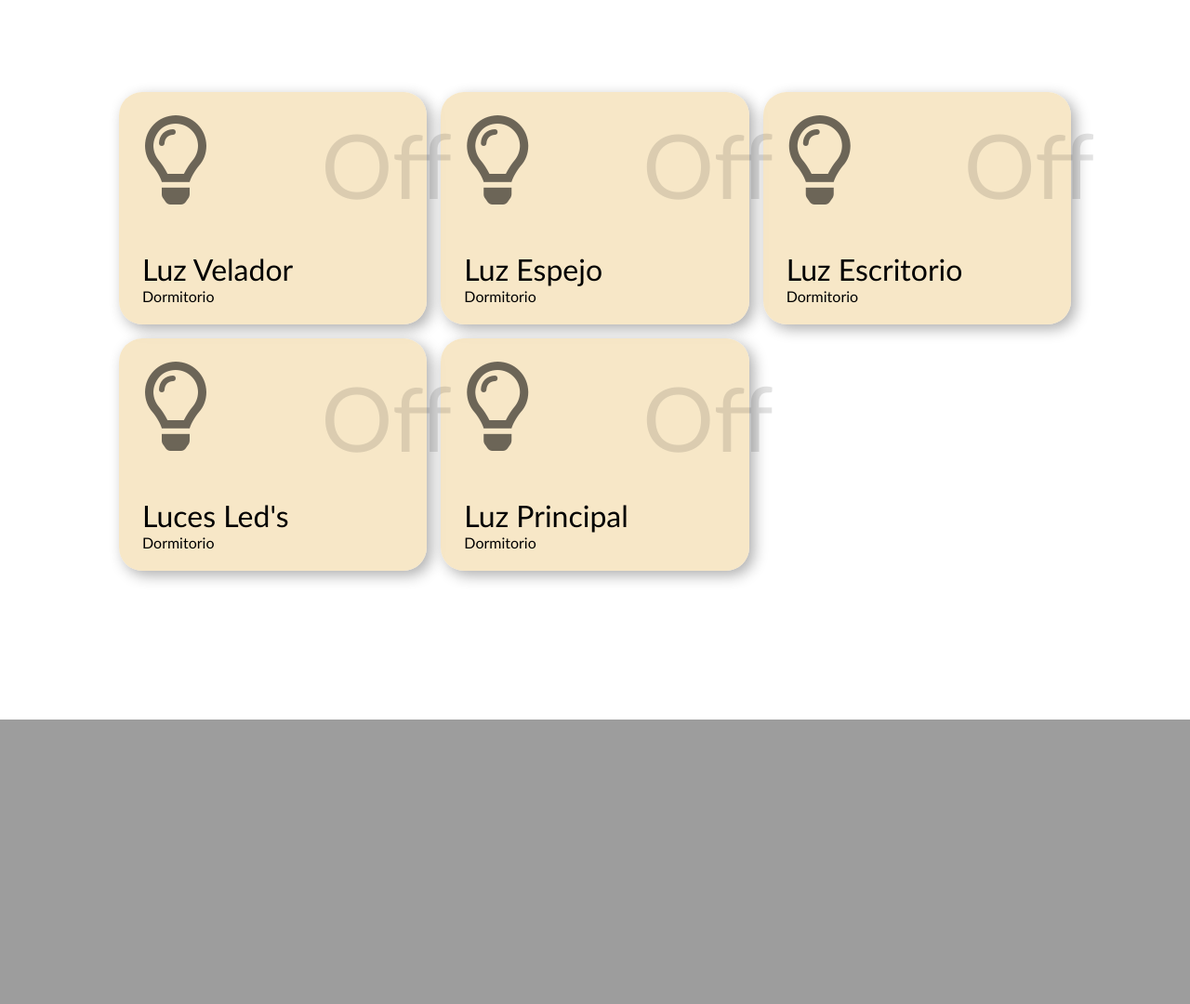
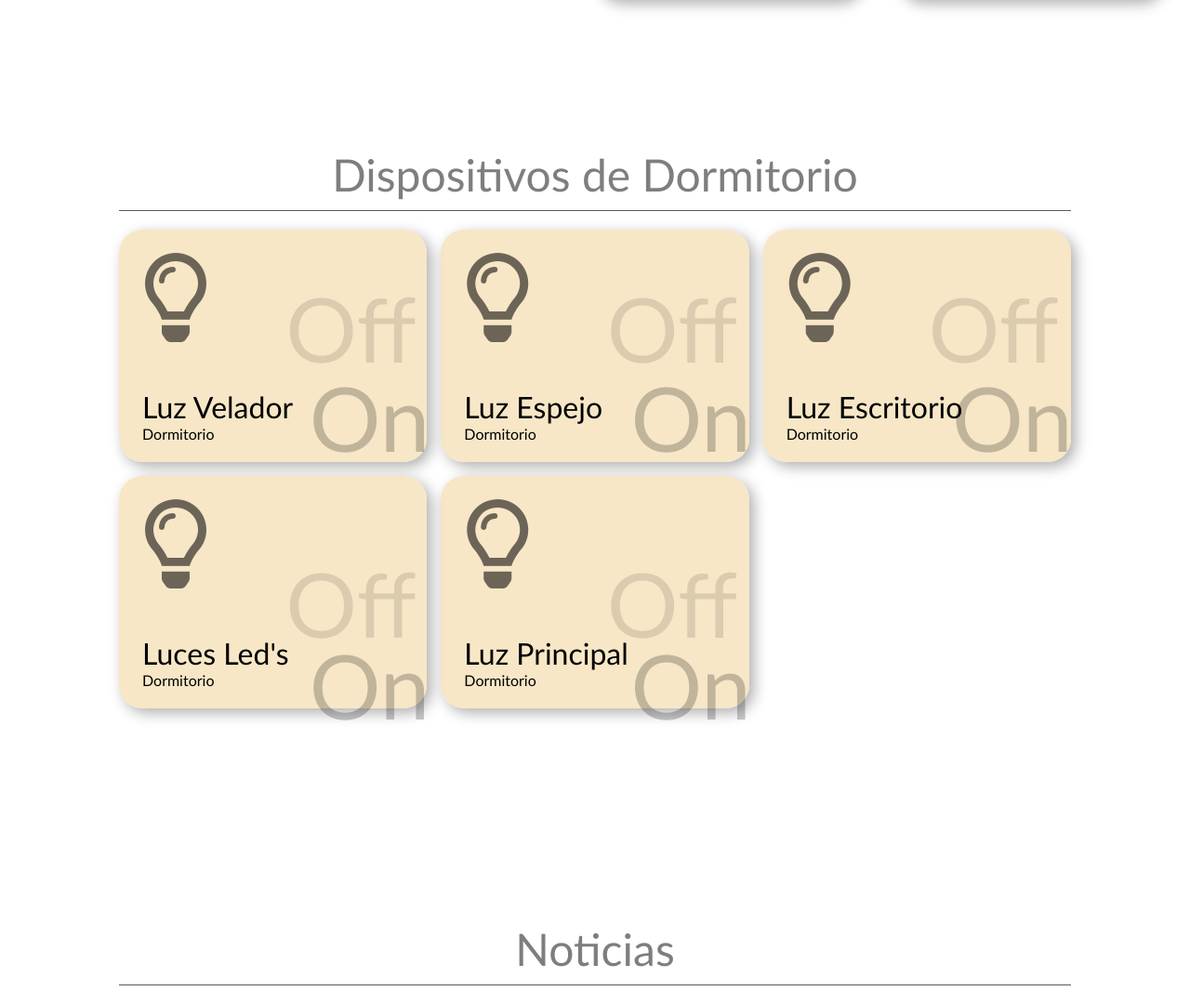
Before and after one commit to cortesantonio/Diy-NestHub, a Flask app: page / in a window 1280 px wide. Shown: the part 1601-2681 px from the top of the page at 93% size. Before the commit the page ends 2375 px from the top, so only its background shows below. Run offline with Flask 2, Linux system fonts and the light colour scheme; some libraries are stand-ins or nearby versions.

Commit message:
Optimizado

```diff
--- a/src/main.py
+++ b/src/main.py
@@ -10,40 +10,64 @@ from datetime import datetime
 app = Flask(__name__)
 app.secret_key = "s5HKwm5AtlmzLiU0FIrrMsWXsrTdoxco"
 
-@app.route('/')
+
+@app.route('/', methods=['GET','POST'])
 def home():
-    date = datetime.now()
-    x = int(date.time().strftime("%H"))
-    if x > 19:
-        estadodia = 'Buenas Noches'
-    elif x <=19 and x>=12:
-        estadodia ='Buenas Tardes'
-    elif x >=0 and x<12:
-       estadodia ='Buenos Dias'
+    if request.method=='GET':
+        date = datetime.now()
+        x = int(date.time().strftime("%H"))
+        if x >= 19 :
+            estadodia = 'Buenas Noches'
+        elif x <19 and x>=12:
+            estadodia ='Buenas Tardes'
+        elif x >=6 and x<12:
+            estadodia ='Buenos Dias'
+        elif x >=0 and x<=5:
+            estadodia = 'Buenas Noches'
 
-    data = {
-        'saludo' : estadodia
-    }
-    return render_template('index.html' ,data=data)
-@app.route('/devices')
-def devices():
-    return render_template('home.html')
 
-@app.route('/tiempo')
-def tiempo():
-    return render_template('tiempo.html')
-@app.route('/news')
-def news():
-    return render_template('news.html')
+
+        data = {
+            'saludo' : estadodia,
+            'dia':datetime.today().strftime('%A, %B %d')
+        }
+        return render_template('index.html' ,data=data)
+
+@app.route('/offall')
+def ofall():
+    system('wizcon 192.168.1.97 OFF')
+    espejo = MagicHomeApi('192.168.1.81', 3)
+    espejo.turn_off()
+    offEscritorio()
+    offLED()
+    return redirect('/#space')
+
+@app.route('/onall')
+def onall():
+    system('wizcon 192.168.1.97 ON')
+    espejo = MagicHomeApi('192.168.1.81', 3)
+    espejo.turn_on()
+    onEscritorio()
+    onLED()
+    return redirect('/#space')
+
 @app.route('/switchWiz')
 def switchWiz():
     system('wizcon 192.168.1.97 SWITCH')
-    return redirect('/devices')
+    return redirect('/#space2')
+@app.route('/wizon')
+def wizon():
+    system('wizcon 192.168.1.97 ON')
+    return redirect('/#space2')
+@app.route('/wizoff')
+def wizoff():
+    system('wizcon 192.168.1.97 OFF')
+    return redirect('/#space2')
 
 @app.route('/switchSonoff')
 def switchSonoff():
     system('wizcon 192.168.1.97 SWITCH')
-    return redirect('/devices')
+    return redirect('/#space2')
 
 @app.route('/switchEspejo')
 def switchEspejo():
@@ -54,33 +78,45 @@ def switchEspejo():
         espejo.turn_off()
         estado = len(espejo.get_status())
 
-    return redirect('/devices')
+    return redirect('/#space2')
 
+
+@app.route('/onespejo')
+def onespejo():
+    espejo = MagicHomeApi('192.168.1.81', 3)
+    espejo.turn_on()
+    return redirect('/#space2')
+
+@app.route('/offespejo')
+def offespejo():
+    espejo = MagicHomeApi('192.168.1.81', 3)
+    espejo.turn_off()
+    return redirect('/#space2')
 @app.route('/offEscritorio')
 def offEscritorio():
     esc = MagicHomeApi('192.168.1.94', 3)
     esc.turn_off()
-    return redirect('/devices')
+    return redirect('/#space2')
 
 @app.route('/onEscritorio')
 def onEscritorio():
     esc = MagicHomeApi('192.168.1.94', 3)
     esc.turn_on()
 
-    return redirect('/devices')
+    return redirect('/#space2')
 
 @app.route('/offLED')
 def offLED():
     esc = MagicHomeApi('192.168.1.88', 3)
     esc.turn_off()
-    return redirect('/devices')
+    return redirect('/#space2')
 
 @app.route('/onLED')
 def onLED():
     esc = MagicHomeApi('192.168.1.88', 3)
     esc.turn_on()
 
-    return redirect('/devices')
+    return redirect('/#space2')
 
 if __name__ == '__main__':
     app.run(host='0.0.0.0',port=3000,debug=True)
--- a/src/static/css/home.css
+++ b/src/static/css/home.css
@@ -71,12 +91,21 @@
     grid-row-gap: 0px;
     width: 95%;
     height: 80vh;
-    margin: 120px auto;
-
+    margin: 90px auto;
 }
 
 #space {
     height: 20px;
+    width: 100%;
+}
+
+#space2 {
+    height: 70px;
+    width: 100%;
+}
+
+#space4 {
+    height: 70px;
     width: 100%;
 }
 
@@ -221,11 +248,10 @@
 }
 
 
-.devices h2 {
+.devices .titleDevices {
     text-align: center;
-    color: rgba(0, 0, 0, 0.411);
-    font-size: 2.5rem;
-    font-weight: 300;
+    font-size: 3rem;color: rgba(0, 0, 0, 0.505);
+    margin-bottom: 10px;
 }
 
 .devices .container-devices {
@@ -268,7 +300,7 @@
 
 .container-news {
     display: grid;
-    grid-template-columns: repeat(3, 1fr);
+    grid-template-columns: repeat(2, 1fr);
     width: 80%;
     gap: 25px;
     margin: auto;
@@ -277,6 +309,17 @@
 
 }
 
+.titleNews {
+    text-align: center;
+    font-size: 3rem;color: rgba(0, 0, 0, 0.505);
+    margin-bottom: 10px;
+}
+.line{
+    width: 80%;
+    height: 1px;
+    background-color: rgba(0, 0, 0, 0.644);
+    margin: 10px auto 20px;
+}
 .tarjeta {
     box-shadow: 5px 5px 25px rgba(0, 0, 0, 0.317);
     border-radius: 10px;
--- a/src/static/js/news.js
+++ b/src/static/js/news.js
@@ -4,33 +4,22 @@ fetch(url)
     .then(res => res.json())
     .then(response => {
         lista = response.ultimas
-
-        for (let index = 0; index < lista.length; index++) {
+        for (let index = 0; index < 4; index++) {
             const N = lista[index]
-
             const url = document.createElement('a')
             url.href = N.url;
             url.classList.add('enlace')
-
             const card = document.createElement("div");
             card.classList.add("tarjeta")
-
-            //titulo
             const tituloNota = document.createElement("p")
             tituloNota.innerHTML = N.title;
             tituloNota.classList.add("titulo-notas")
-
-            //imagen
             const descripcionNota = document.createElement("img")
             descripcionNota.src = N.img;
             descripcionNota.classList.add("img-notas")
-            //hora
             const hora = document.createElement('div')
             hora.innerHTML = N.hour
             hora.classList.add('hora')
-
-
-
             url.appendChild(descripcionNota);
             url.appendChild(hora)
             url.appendChild(tituloNota)
--- a/src/static/js/reloj.js
+++ b/src/static/js/reloj.js
@@ -46,13 +46,3 @@ function actualizar2() { //función del temporizador
     mireloj.innerHTML = mihora; //incluir hora en elemento
 }
 setInterval(actualizar2, 1000); //iniciar temporizador
-
-$(document).ready(function(){
-    var api_key="563492ad6f91700001000001ee0e9ca6636a40a2922a3057ed643c83"
-})
-    $("#form").submit(function(event){
-        event.preventDefault()
-       var search=$("#search").val()
-        imagesearch()
-    })
-   function imagesearch(){$.ajax(beforeSend())}
--- a/src/templates/index.html
+++ b/src/templates/index.html
@@ -15,34 +15,36 @@
 <body>
     <div class="lock" id="lock">
         <div id="reloj"></div>
+        <p class="diaLock">{{data.dia}}</p>
         <iframe
             src="https://www.meteoblue.com/es/tiempo/widget/three/curic%c3%b3_chile_3892870?geoloc=fixed&nocurrent=0&noforecast=0&noforecast=1&days=4&tempunit=CELSIUS&windunit=KILOMETER_PER_HOUR&layout=dark"
             frameborder="0" scrolling="NO" allowtransparency="true"
             sandbox="allow-same-origin allow-scripts allow-popups allow-popups-to-escape-sandbox"
             style="width: 100%; height: 420px;margin: auto;"></iframe>
-
     </div>
     <nav class="navfix">
         <div class="accesos">
-            <a href="#lock">
-                <div style="font-size: 1.5rem;">Lock</div>
+            <a href="">
+                <div style="color: white;text-shadow: 1px 1px 3px black;"><i class="fa-solid fa-lock"></i>Lock</div>
             </a>
             <a href="#space">
-                <div>Buenos dias</div>
+                <div>{{data.saludo}}</div>
             </a>
-            <a href="#devices">
+            <a href="#space2">
                 <div>Dispositivos</div>
             </a>
             <a href="">
                 <div>Musica</div>
             </a>
-            <a href="">
+            <a href="#space4">
                 <div>Noticias</div>
             </a>
         </div>
         <div id="relojnav">00:00:00</div>
     </nav>
+    <hr>
     <div id="space"></div>
+
     <div class="inicio" id="inicio">
 
         <div class="tiempo">
@@ -50,13 +52,13 @@
                 src="https://www.meteoblue.com/en/weather/widget/three/curic%c3%b3_chile_3892870?geoloc=fixed&nocurrent=0&noforecast=0&days=4&tempunit=CELSIUS&windunit=KILOMETER_PER_HOUR&layout=image"
                 frameborder="0" scrolling="NO" allowtransparency="true"
                 sandbox="allow-same-origin allow-scripts allow-popups allow-popups-to-escape-sandbox"
-                style="width: 90%; height: 100%; border-radius: 25px; ">
+                style="width: 90%; height: 100%; border-radius: 25px;">
             </iframe>
         </div>
         <div class="fecha">
             <i class="fa-regular fa-calendar"></i>
             <div class="dia">
-                <p>AGOSTO 18</p>
+                <p>{{data.dia}}</p>
                 <p>2022</p>
             </div>
             <div class="actividades">
@@ -92,64 +94,92 @@
         </div>
     </div>
 
-
+    <div id="space2"></div>
 
 
     <div class="devices" id="devices">
+        <div class="titleDevices">Dispositivos de Dormitorio</div>
+        <div class="line"></div>
         <div class="container-devices">
-            <a href="/switchWiz">
             <div class="device-switch">
+                <a href="/wizoff">
                     <div class="estado"
-                        style="position:absolute;top:215%;left:27%;font-size: 6rem;color: rgba(0, 0, 0, 0.112);">
+                        style="position:absolute;top:237%;left:24%;font-size: 6rem;color: rgba(0, 0, 0, 0.112);">
                         Off</div>
+                </a>
+                <a href="/wizon">
+                    <div class="estado"
+                        style="position:absolute;top:249%;left:26%;font-size: 6rem;color: rgba(0, 0, 0, 0.221);">
+                        On</div>
+                </a>
                 <i class="fa-regular fa-lightbulb"></i>
                 <div class="nombre-dispositivo">Luz Velador</div>
                 <p>Dormitorio</p>
             </div>
+            <div class="device-switch">
+                <a href="/offespejo">
+                    <div class="estado"
+                        style="position:absolute;top:237%;left:51%;font-size: 6rem;color: rgba(0, 0, 0, 0.112);">
+                        Off</div>
                 </a>
-            <a href="/switchEspejo">
-                <div class="device-switch">
+                <a href="/onespejo">
                     <div class="estado"
-                        style="position:absolute;top:215%;left:54%;font-size: 6rem;color: rgba(0, 0, 0, 0.112);">
-                        Off</div>
+                        style="position:absolute;top:249%;left:53%;font-size: 6rem;color: rgba(0, 0, 0, 0.221);">
+                        On</div>
+                </a>
                 <i class="fa-regular fa-lightbulb"></i>
                 <div class="nombre-dispositivo">Luz Espejo</div>
                 <p>Dormitorio</p>
             </div>
+            <div class="device-switch">
+                <a href="/offEscritorio">
+                    <div class="estado"
+                        style="position:absolute;top:237%;left:78%;font-size: 6rem;color: rgba(0, 0, 0, 0.112);">
+                        Off</div>
                 </a>
                 <a href="/onEscritorio">
-                <div class="device-switch">
                     <div class="estado"
-                        style="position:absolute;top:215%;left:81%;font-size: 6rem;color: rgba(0, 0, 0, 0.112);">
-                        Off</div>
+                        style="position:absolute;top:249%;left:80%;font-size: 6rem;color: rgba(0, 0, 0, 0.221);">
+                        On</div>
+                </a>
                 <i class="fa-regular fa-lightbulb"></i>
                 <div class="nombre-dispositivo">Luz Escritorio</div>
                 <p>Dormitorio</p>
             </div>
+            <div class="device-switch">
+                <a href="/offLED">
+                    <div class="estado"
+                        style="position:absolute;top:274%;left:24%;font-size: 6rem;color: rgba(0, 0, 0, 0.112);">
+                        Off</div>
                 </a>
                 <a href="/onLED">
-                <div class="device-switch">
                     <div class="estado"
-                        style="position:absolute;top:249%;left:27%;font-size: 6rem;color: rgba(0, 0, 0, 0.112);">
-                        Off</div>
+                        style="position:absolute;top:285%;left:26%;font-size: 6rem;color: rgba(0, 0, 0, 0.221);">
+                        On</div>
+                </a>
                 <i class="fa-regular fa-lightbulb"></i>
                 <div class="nombre-dispositivo">Luces Led's</div>
                 <p>Dormitorio</p>
             </div>
+            <div class="device-switch">
+                <a href="">
+                    <div class="estado"
+                        style="position:absolute;top:274%;left:51%;font-size: 6rem;color: rgba(0, 0, 0, 0.112);">
+                        Off</div>
+                </a><a href="">
+                    <div class="estado"
+                        style="position:absolute;top:285%;left:53%;font-size: 6rem;color: rgba(0, 0, 0, 0.221);">
+                        On</div>
                 </a>
-            <a href="/switchWiz">
-                <div class="device-switch">
-                    <div class="estado"
-                        style="position:absolute;top:249%;left:54%;font-size: 6rem;color: rgba(0, 0, 0, 0.112);">
-                        Off</div>
                 <i class="fa-regular fa-lightbulb"></i>
                 <div class="nombre-dispositivo">Luz Principal</div>
                 <p>Dormitorio</p>
             </div>
-            </a>
         </div>
 
-
+        <div id="space4"></div>
+        <div class="titleNews">Noticias</div>
+        <div class="line"></div>
         <div class="news" id="news">
             <div class="container-news" id="root"></div>
         </div>
```
Also changed, not shown: other parts of src/static/css/home.css (+41 -14 lines), src/text.py (deleted, +0 -10 lines), src/sonoff.js (deleted), 1 other file. Lines whose indentation alone changed are shown as unchanged.
